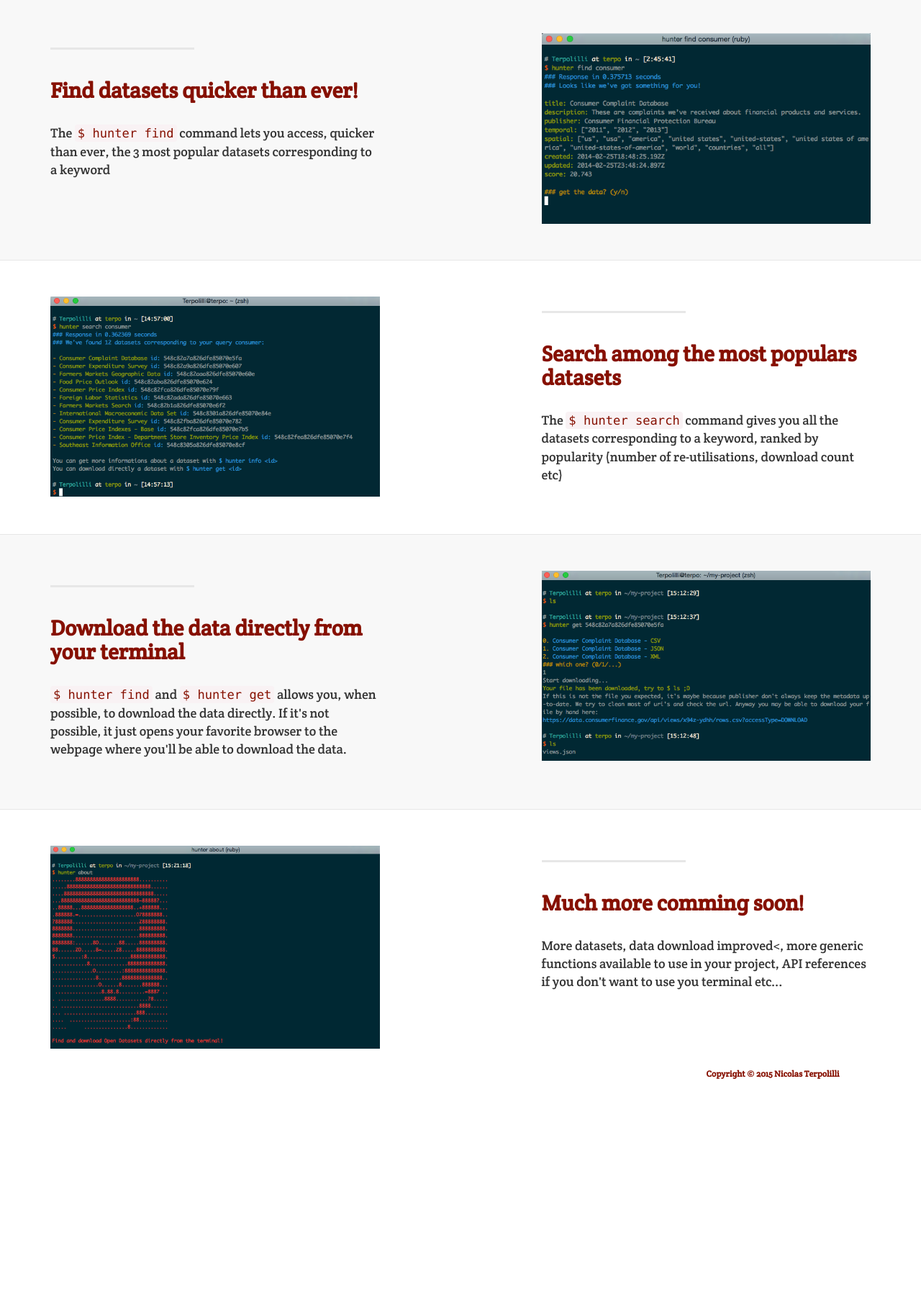
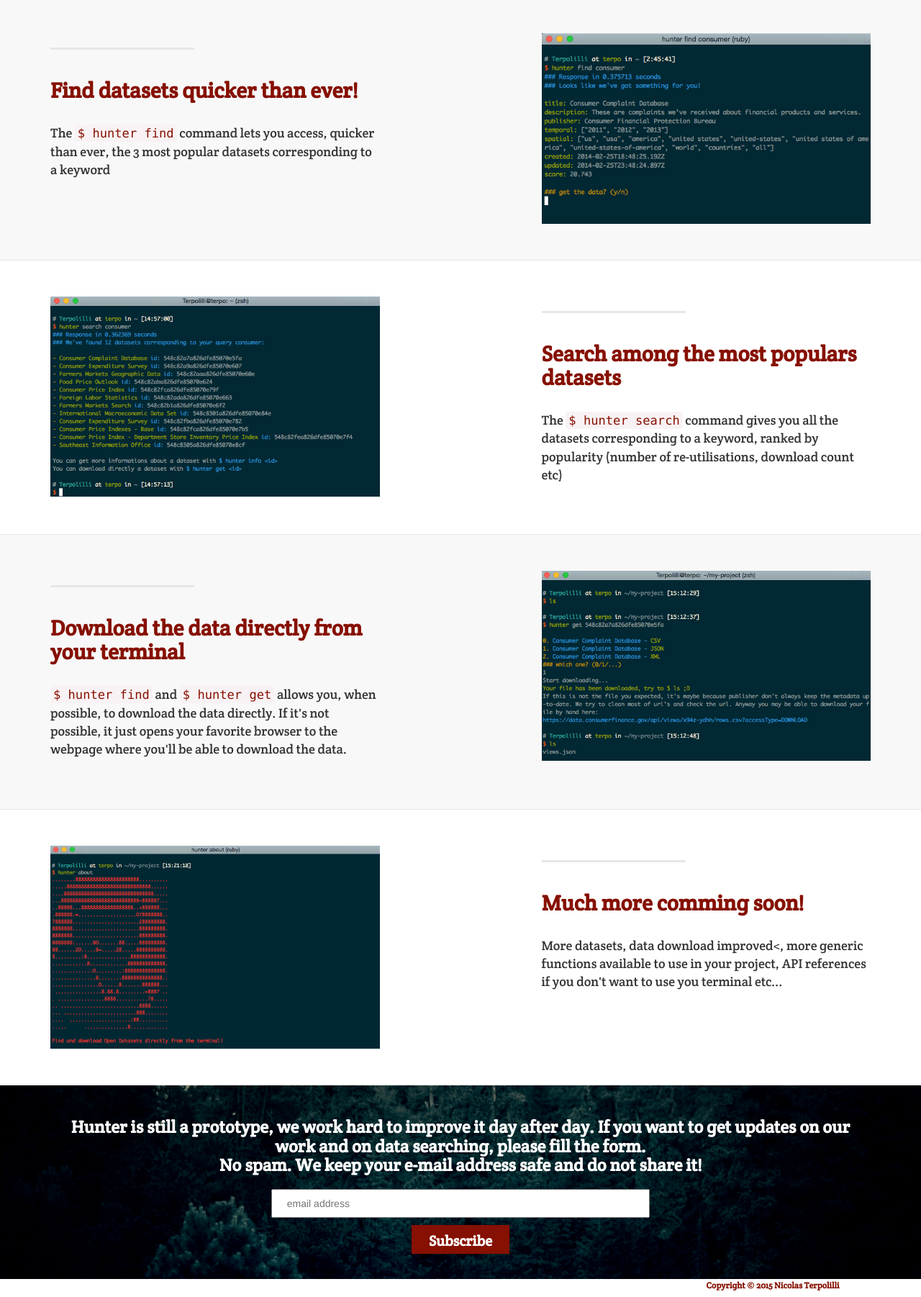
Before and after one commit to NTerpo/hunter-home, a Jekyll site: the page built from home.html, in a window 1280 px wide, cut to the strip 526-2328 px from the top of the page. Shown: the whole strip at 72% size. Built offline with Jekyll 4.4.1, drawn with Linux system fonts in a browser that asks for light colours; before the commit the page ends 2034 px from its top, so only the background shows below that.

Commit message:
add mailing section

```diff
--- /dev/null
+++ b/_includes/mailing.html
@@ -0,0 +1,32 @@
+<div class="mailing">
+    <div class="container">
+
+        <div class="row">
+            <div class="col-lg-12">
+                <h3>Hunter is still a prototype, we work hard to improve it day after day.
+                    If you want to get updates on our work and on data searching, please fill the form.
+                    </br>No spam. We keep your e-mail address safe and do not share it!</h3>
+            </div>
+            <div class="mailchimp">
+                <!-- Begin MailChimp Signup Form -->
+                <div id="mc_embed_signup">
+                    <form action="//github.us9.list-manage.com/subscribe/post?u=8e98b24fc921b79e361dc2c6c&amp;id=578981164b" method="post" id="mc-embedded-subscribe-form" name="mc-embedded-subscribe-form" class="validate" target="_blank" novalidate>
+                        <div id="mc_embed_signup_scroll">
+                    	    <input type="email" value="" name="EMAIL" class="email" id="mce-EMAIL" placeholder="email address" required>
+                            <!-- real people should not fill this in and expect good things - do not remove this or risk form bot signups-->
+                            <div style="position: absolute; left: -5000px;">
+                                <input type="text" name="b_8e98b24fc921b79e361dc2c6c_578981164b" tabindex="-1" value="">
+                            </div>
+                            <div class="submit-button">
+                                <input type="submit" value="Subscribe" name="subscribe" id="mc-embedded-subscribe" class="button">
+                            </div>
+                        </div>
+                    </form>
+                </div>
+                <!--End mc_embed_signup-->
+            </div>
+        </div>
+
+    </div>
+    <!-- /.container -->
+</div>
--- a/_layouts/home.html
+++ b/_layouts/home.html
@@ -7,6 +7,7 @@
 		    {% include header.html %}
             {% include vp.html %}
             {% include page_content.html %}
+            {% include mailing.html %}
             {% include footer.html %}
 		    {% include js.html %}
         </div>
--- a/css/default-background.css
+++ /dev/null
@@ -1,13 +0,0 @@
-/*body,
-html {
-    /*background: url(../img/hunter-background.png) no-repeat center center;*/
-    background-color: #fff;
-    background-size: cover;
-    background-attachment: fixed;
-    -webkit-background-size: cover;
-    -moz-background-size: cover;
-    -o-background-size: cover;
-    background-size: cover;
-    width: 100%;
-    height: 100%;
-}*/
--- a/css/hunter-home.css
+++ b/css/hunter-home.css
@@ -26,7 +26,7 @@
     font-weight: 400;
 }
 
-/* Home */
+/* First */
 
 .intro-header {
     padding-top: 100px;
@@ -175,31 +175,8 @@
     background-color: #861001;
 }
 
-/* Content */
 
-.content-section-a {
-    padding: 50px 0;
-    background-color: #f8f8f8;
-}
-
-.content-section-b {
-    padding: 50px 0;
-    border-top: 1px solid #e7e7e7;
-    border-bottom: 1px solid #e7e7e7;
-}
-
-.section-heading {
-    margin-bottom: 30px;
-    color: #861001;
-}
-
-.section-heading-spacer {
-    float: left;
-    width: 200px;
-    border-top: 3px solid #e7e7e7;
-}
-
-/* Download */
+/* Home */
 
 .value-proposition {
     padding-top: 110px;
@@ -252,22 +229,18 @@
     color: #002452;
 }
 
-/*.subscribe {
-    background-color: #861001;
+/* Mailing */
+
+.mailing {
+    padding-top: 25px;
+    padding-bottom: 50px;
+    text-align: center;
+    color: #fff;
+    background: url(../img/mailing-background.png) no-repeat center center;
     background-size: cover;
-    background-attachment: fixed;
-    -webkit-background-size: cover;
-    -moz-background-size: cover;
-    -o-background-size: cover;
-    background-size: cover;
-    width: 100%;
-    height: 100%;
 }
 
-
-
 .mailchimp {
-    background: rgba(255, 255, 255, 0.6);;
     color: #000;
     width: 50%;
     margin: 0 auto;
@@ -301,52 +274,29 @@
     color: #861001;
 }
 
+/* Content */
 
-
-
-
-.pitch {
-    position: relative;
-    margin-left: auto;
-    margin-right: auto;
-    width: 70%;
-    padding-top: 0%;
-    padding-bottom: 5%;
+.content-section-a {
+    padding: 50px 0;
+    background-color: #f8f8f8;
 }
 
-#pitch-text {
-    font-size: 20px;
-    text-align: center;
-    text-align: justify;
-    margin: 0;
-    padding: 2px 2px;
-    color: #861001;
-    background: rgba(255, 255, 255, 1);
+.content-section-b {
+    padding: 50px 0;
+    border-top: 1px solid #e7e7e7;
+    border-bottom: 1px solid #e7e7e7;
 }
 
-#subscribe-pitch-text {
-    font-size: 20px;
-    text-align: center;
-    text-align: justify;
-    margin: 0;
-    padding: 2px 2px;
-    color: #fff;
+.section-heading {
+    margin-bottom: 30px;
+    color: #861001;
 }
 
-.hunter-demo {
-    position: relative;
-    margin-left: auto;
-    margin-right: auto;
-    width: 55%;
-    padding-top: 0%;
-    padding-bottom: 5%;
+.section-heading-spacer {
+    float: left;
+    width: 200px;
+    border-top: 3px solid #e7e7e7;
 }
-
-#hunter-demo {
-    max-width: 100%;
-    height: auto;
-    border:1px solid #021a40;
-}*/
 
 /* API doc */
 
```
Also changed, not shown: _includes/contact.html (deleted, +0 -24 lines), css/about-background.css (deleted, +0 -12 lines), img/mailing-background.png (added).
